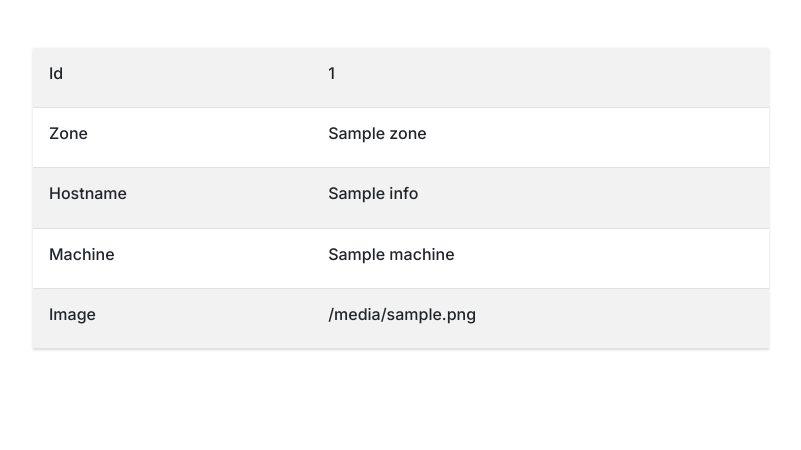
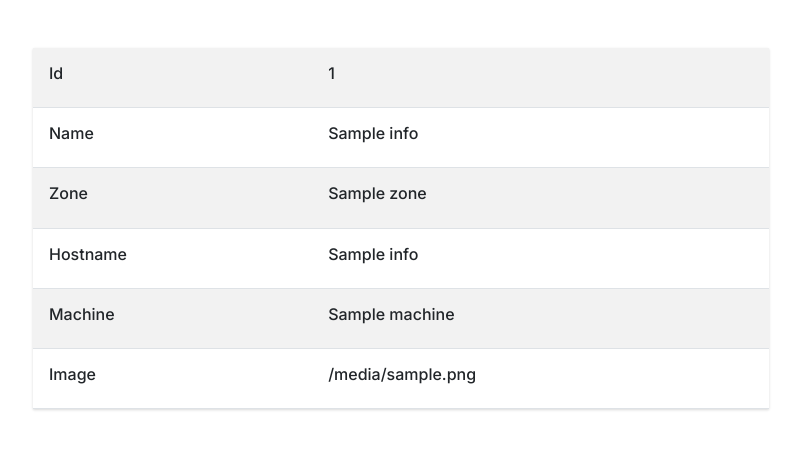
Before and after one commit to CorneilleEdi/gdsc-ul-gcp-bootcamp, a Flask app: template vm-python-web/app/templates/index.html in a window 1280 px wide. Shown: the top 450 px of the page, without its empty margins (239-1040 px from the left). Run offline with Flask 2, Linux system fonts and the light colour scheme; the template is opened without the code that fills it: most values are stand-ins (such as "Sample title", 1, 10 or a date in 2020); some libraries are stand-ins or nearby versions.

Commit message:
feat: add name to vm python web

```diff
--- a/vm-python-web/app/app.py
+++ b/vm-python-web/app/app.py
@@ -18,6 +18,7 @@ def get_info(url):
 def index():
     try:
         id = get_info("http://metadata/computeMetadata/v1/instance/id")
+        name = get_info("http://metadata/computeMetadata/v1/instance/name")
         zone = get_info("http://metadata/computeMetadata/v1/instance/zone")
         hostname = get_info("http://metadata/computeMetadata/v1/instance/hostname")
         machine = get_info("http://metadata/computeMetadata/v1/instance/machine-type")
--- a/vm-python-web/app/templates/index.html
+++ b/vm-python-web/app/templates/index.html
@@ -17,6 +17,10 @@
                 <tr>
                     <td><h6>Id</h6></td>
                     <td><h6>{{ infos.id }}</h6></td>
+                </tr>
+                  <tr>
+                    <td><h6>Name</h6></td>
+                    <td><h6>{{ infos.name }}</h6></td>
                 </tr>
                 <tr>
                     <td><h6>Zone</h6></td>
--- a/vm-python-web/requirements.txt
+++ b/vm-python-web/requirements.txt
@@ -1,2 +1,2 @@
-Flask=2.2.3
-requests=2.28.2
+Flask==2.2.3
+requests==2.28.2
```
